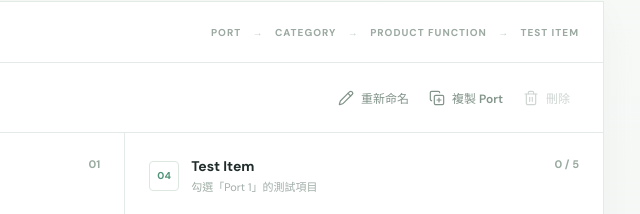
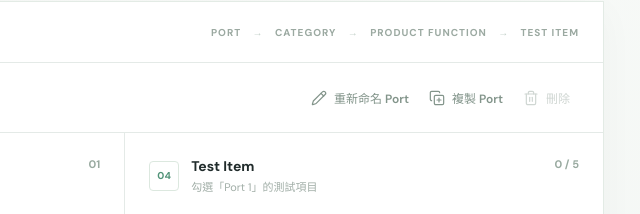
Before and after one commit to sakiman/GRLDemoSite, a plain HTML site: page docs/index.html in a window 1280 px wide. Shown: the part 286-500 px from the top of the page, 640-1280 px from the left. Drawn offline with nearby package versions, Linux system fonts and the light colour scheme.

Commit message:
"重新命名" button 更名為 "重新命名 Port"

```diff
--- a/docs/index.html
+++ b/docs/index.html
@@ -28,7 +28,7 @@
     <section class="favorites" aria-label="我的最愛"><span class="favorites-label"><i data-lucide="star"></i>我的最愛</span><div id="favorite-list" class="favorite-list"></div></section>
     <section class="selector" aria-label="快速選取">
       <div class="selector-top"><div><span class="section-kicker">QUICK SELECT</span><span class="selector-title">選擇測試項目</span></div>      <span class="step-hint">PORT <b>→</b> CATEGORY <b>→</b> PRODUCT FUNCTION <b>→</b> TEST ITEM</span></div>
-            <div id="port-bar" class="port-bar"><div class="column-heading"><span class="step-number">01</span><div><h2>Port</h2><p>選擇連接埠</p></div></div><div id="port-list" class="port-list" role="group" aria-label="Port"></div><div class="port-actions"><button type="button" class="text-button" data-port-action="rename"><i data-lucide="pencil"></i>重新命名</button><button type="button" class="text-button" data-port-action="duplicate" title="以目前 Port 的勾選內容建立新的 Port"><i data-lucide="copy-plus"></i>複製 Port</button><button type="button" id="port-delete" class="text-button" data-port-action="delete"><i data-lucide="trash-2"></i>刪除</button></div><form id="port-form" class="port-form" hidden><input id="port-name" type="text" maxlength="30" required placeholder="Port 名稱，例如 HDMI、USB-C" aria-label="Port 名稱" autocomplete="off"><label id="port-count-wrap" class="port-count">數量<input id="port-count" type="number" min="1" max="20" value="1" aria-label="新增數量"></label><button id="port-submit" type="submit" class="copy-button">新增</button><button type="button" id="port-cancel" class="text-button">取消</button></form></div>
+            <div id="port-bar" class="port-bar"><div class="column-heading"><span class="step-number">01</span><div><h2>Port</h2><p>選擇連接埠</p></div></div><div id="port-list" class="port-list" role="group" aria-label="Port"></div><div class="port-actions"><button type="button" class="text-button" data-port-action="rename"><i data-lucide="pencil"></i>重新命名 Port</button><button type="button" class="text-button" data-port-action="duplicate" title="以目前 Port 的勾選內容建立新的 Port"><i data-lucide="copy-plus"></i>複製 Port</button><button type="button" id="port-delete" class="text-button" data-port-action="delete"><i data-lucide="trash-2"></i>刪除</button></div><form id="port-form" class="port-form" hidden><input id="port-name" type="text" maxlength="30" required placeholder="Port 名稱，例如 HDMI、USB-C" aria-label="Port 名稱" autocomplete="off"><label id="port-count-wrap" class="port-count">數量<input id="port-count" type="number" min="1" max="20" value="1" aria-label="新增數量"></label><button id="port-submit" type="submit" class="copy-button">新增</button><button type="button" id="port-cancel" class="text-button">取消</button></form></div>
       <div class="columns">
         <section class="column category-column"><div class="column-heading"><span class="step-number">02</span><div><h2>Category</h2><p>選擇分類</p></div><span id="category-count" class="count"></span></div><div class="item-toolbar"><label class="search"><i data-lucide="search"></i><input id="category-search" type="search" placeholder="搜尋分類" aria-label="搜尋分類"></label></div><div id="category-picker"></div></section>
         <section class="column production-column"><div class="column-heading"><span class="step-number">03</span><div><h2>Product Function</h2><p>選擇產品功能</p></div><span id="production-count" class="count"></span></div><div class="item-toolbar"><label class="search"><i data-lucide="search"></i><input id="production-search" type="search" placeholder="搜尋產品功能" aria-label="搜尋產品功能"></label></div><div id="production-list" class="production-list"></div></section>
```
